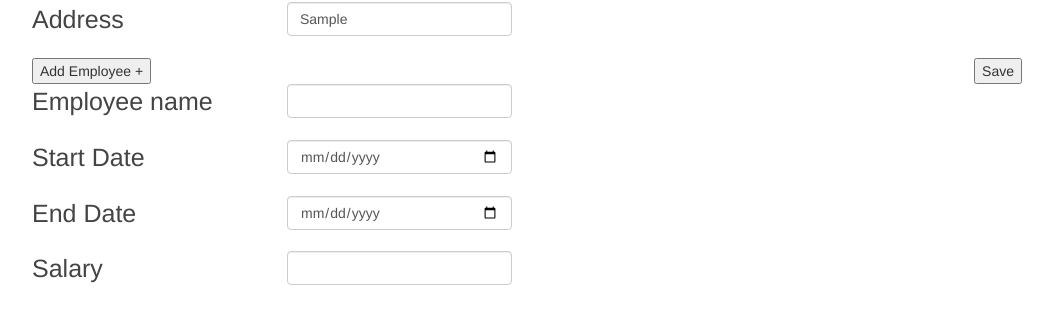
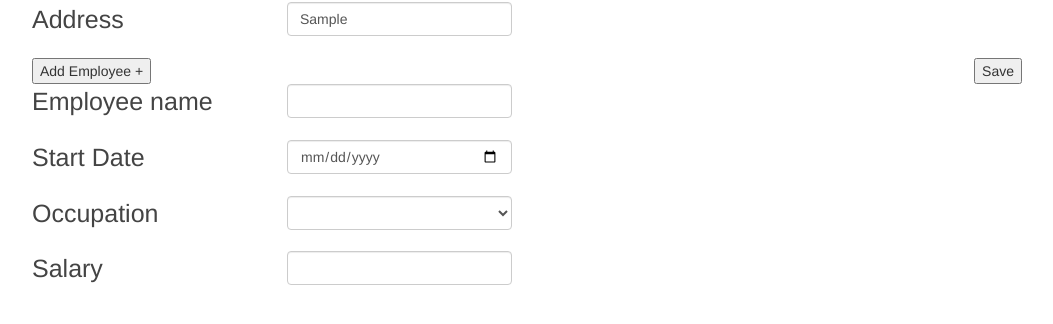
Before and after one commit to heuism/AngularFormLearning, an Angular app: page /home in a window 1280 px wide. Both pictures are taken after typing "Sample", "5551234", "Sample" into the empty fields and a click on the button "Add Employee +". Shown: the part 114-438 px from the top of the page, without its empty margins (113-1166 px from the left). Built offline with nearby package versions, Linux system fonts and the light colour scheme.

Commit message:
[main] added occupation dropdown to form

```diff
--- a/src/app/app.module.ts
+++ b/src/app/app.module.ts
@@ -4,6 +4,7 @@ import { BrowserModule } from '@angular/platform-browser';
 import { AppRoutingModule } from './app-routing.module';
 import { AppComponent } from './app.component';
 import { HomeComponent } from './home/home.component';
+import { ReactiveFormsModule } from '@angular/forms';
 
 @NgModule({
   declarations: [
@@ -12,7 +13,8 @@ import { HomeComponent } from './home/home.component';
   ],
   imports: [
     BrowserModule,
-    AppRoutingModule
+    AppRoutingModule,
+    ReactiveFormsModule
   ],
   providers: [],
   bootstrap: [AppComponent]
--- a/src/app/home/home.component.html
+++ b/src/app/home/home.component.html
@@ -1,5 +1,5 @@
 <div>
-  <form>
+  <form [formGroup]="companyForm">
     <!-- <div class="form-group">
     <label for="name">Company name</label>
     <input type="text" class="form-control" id="name" required />
@@ -47,7 +47,52 @@
       <button type="button" (click)="addNewEmployee()">Add Employee +</button>
       <button (click)="saveForm()">Save</button>
     </div>
-    <div *ngIf="employees.length">
+    <div formArrayName="employees" *ngFor="let employee of employeeList.value; let i = index">
+      <ng-container [formGroupName]="i">
+        <div class="form-group row">
+          <label for="name" class="col-lg-3 col-6">Employee name</label>
+          <div class="col-lg-3 col-6">
+            <input type="text" class="form-control" id="name" required formControlName="name"/>
+          </div>
+        </div>
+        <div class="form-group row">
+          <label for="startDate" class="col-lg-3 col-6">Start Date</label>
+          <div class="col-lg-3 col-6">
+            <input type="date" class="form-control" id="startDate" #startDate (change)="onChangeDate($event, i)" formControlName="fromDate"/>
+          </div>
+        </div>
+        <div class="form-group row" *ngIf="!!startDate.value">
+          <label for="endDate" class="col-lg-3 col-6">End Date</label>
+          <div class="col-lg-3 col-6">
+            <input
+              type="date"
+              class="form-control"
+              id="endDate"
+              formControlName="toDate"
+              [required]="!!startDate.value"
+              [min]="startDate.value"
+            />
+          </div>
+        </div>
+        <div class="form-group row">
+          <label for="occupation" class="col-lg-3 col-6">Occupation</label>
+          <div class="col-lg-3 col-6">
+            <select class="form-control" id="occupation" formControlName="occupation" required>
+              <option value="SE">Software Engineer</option>
+              <option value="CEO">CEO</option>
+              <option value="TL">Tech Lead</option>
+            </select>
+          </div>
+        </div>
+        <div class="form-group row">
+          <label for="salary" class="col-lg-3 col-6">Salary</label>
+          <div class="col-lg-3 col-6">
+            <input type="text" class="form-control" id="salary" required formControlName="salary"/>
+          </div>
+        </div>
+      </ng-container>
+    </div>
+    <!-- <div *ngIf="employees.length">
       <div *ngFor="let employee of employees">
         <div class="form-group row">
           <label for="name" class="col-lg-3 col-6">Employee name</label>
@@ -58,10 +103,10 @@
         <div class="form-group row">
           <label for="startDate" class="col-lg-3 col-6">Start Date</label>
           <div class="col-lg-3 col-6">
-            <input type="date" class="form-control" id="startDate" #startDate />
+            <input type="date" class="form-control" id="startDate" #startDate (change)="onChangeDate()"/>
           </div>
         </div>
-        <div class="form-group row">
+        <div class="form-group row" *ngIf="!!startDate.value">
           <label for="endDate" class="col-lg-3 col-6">End Date</label>
           <div class="col-lg-3 col-6">
             <input
@@ -80,6 +125,6 @@
           </div>
         </div>
       </div>
-    </div>
+    </div> -->
   </form>
 </div>
--- a/src/app/home/home.component.ts
+++ b/src/app/home/home.component.ts
@@ -1,25 +1,46 @@
-import { Component } from '@angular/core';
-import { FormControl, FormGroup } from '@angular/forms';
+import { Component, inject } from '@angular/core';
+import { FormArray, FormBuilder, FormControl, FormGroup } from '@angular/forms';
 
 @Component({
   selector: 'app-home',
   templateUrl: './home.component.html',
-  styleUrls: ['./home.component.scss']
+  styleUrls: ['./home.component.scss'],
 })
 export class HomeComponent {
   employees: Employee[];
   companyForm: FormGroup;
+
+  private fb = inject(FormBuilder);
   constructor() {
     this.employees = [];
     this.companyForm = new FormGroup({
       companyName: new FormControl('', { nonNullable: true }),
       companyNumber: new FormControl('', { nonNullable: true }),
       companyAddress: new FormControl('', { nonNullable: true }),
+      employees: this.fb.array([]),
     });
   }
+
+  get employeeList() {
+    return this.companyForm.controls['employees'] as FormArray;
+  }
+
   addNewEmployee() {
-    this.employees.push(new Employee());
-    console.log(this.employees);
+    const employees = this.employeeList;
+    employees.push(
+      this.fb.group({
+        name: '',
+        fromDate: '',
+        toDate: '',
+        salary: '',
+        occupation: '',
+      })
+    );
+  }
+
+  onChangeDate(event: any, index: number) {
+    console.log(event.target.value);
+    // this.employeeList.value[index].fromDate = event.target.value;
   }
 
   saveForm() {
@@ -27,6 +48,10 @@ export class HomeComponent {
   }
 }
 
-class Employee {
-
+export interface Employee {
+  name: string;
+  fromDate: string;
+  toDate: string;
+  salary: string;
+  occupation: string;
 }
```
